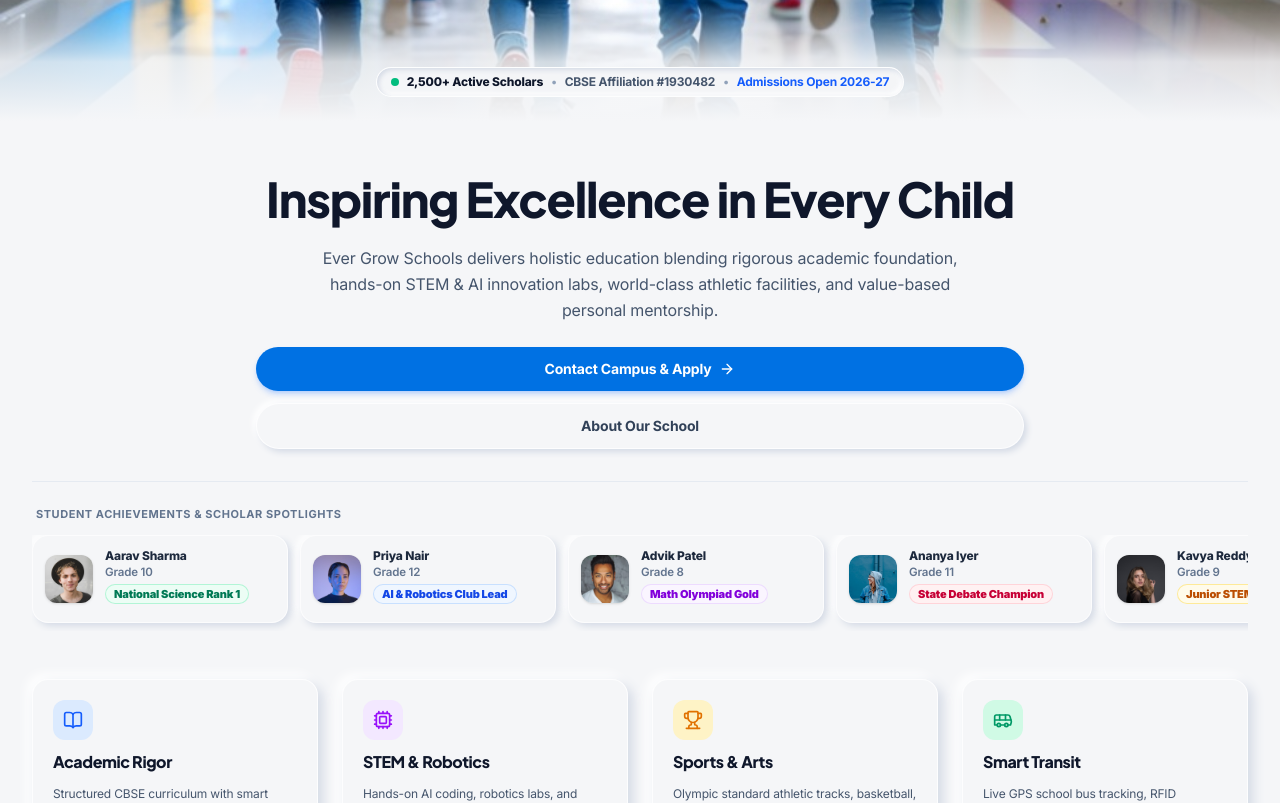
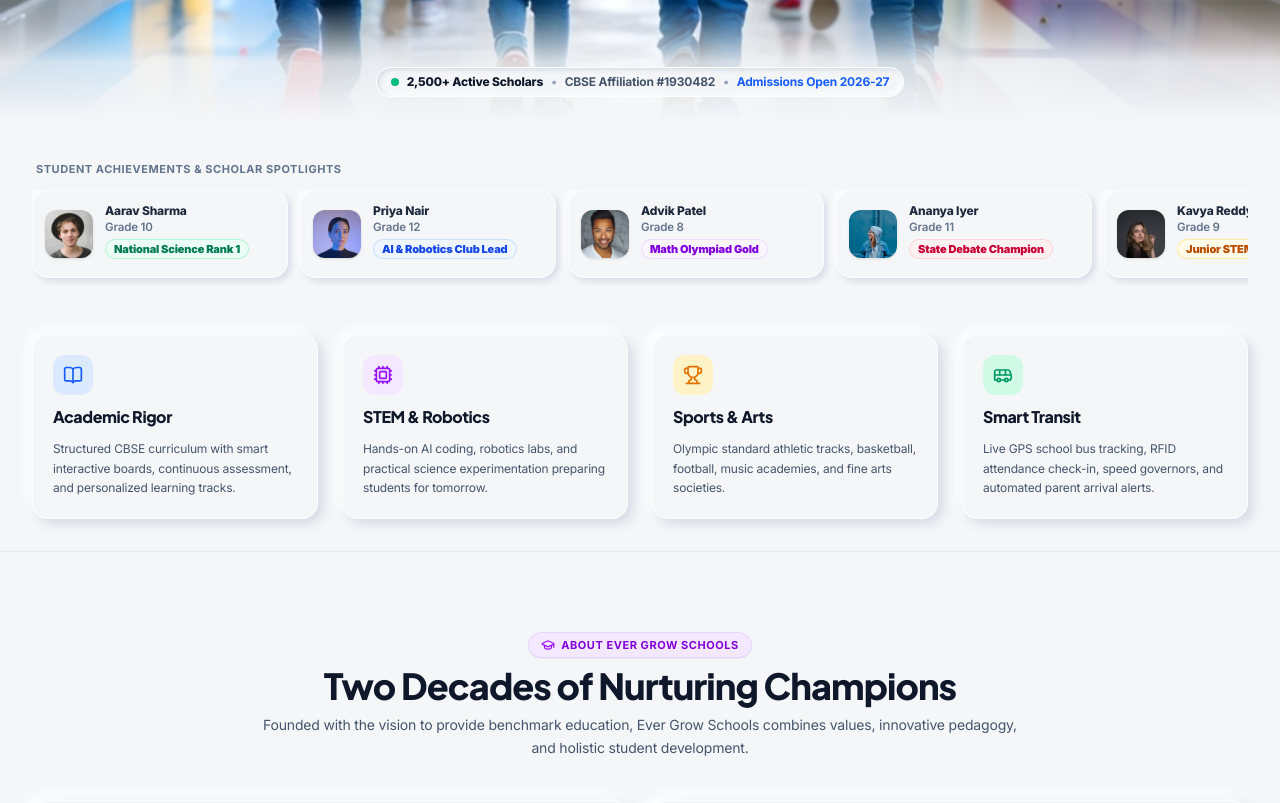
Before and after one commit to adrxnjr/the_erp, a React (Vite) app in the folder frontend/: page / in a window 1280 px wide. Shown: the part 560-1363 px from the top of the page. Built offline with nearby package versions, Linux system fonts and the light colour scheme.

Commit message:
fix(landing): remove hero headline and dual action buttons

```diff
--- a/frontend/src/pages/LandingPage.tsx
+++ b/frontend/src/pages/LandingPage.tsx
@@ -18,7 +18,6 @@ import {
   Trophy,
   Send,
   Clock,
-  ArrowRight,
 } from 'lucide-react';
 import logoImg from '../assets/logo.png';
 import heroStudentsImg from '../assets/hero-students.jpg';
@@ -299,36 +298,10 @@ export const LandingPage: React.FC<LandingPageProps> = ({ initialOpenLogin = fal
           </div>
         </div>
 
-        {/* Hero Headline & Intro Box */}
-        <div className="max-w-7xl mx-auto px-4 sm:px-6 lg:px-8 py-8 sm:py-12">
-          <div className="text-center max-w-3xl mx-auto space-y-4">
-            <h1 className="text-2xl xs:text-3xl sm:text-4xl md:text-5xl font-black text-slate-900 tracking-tight leading-tight">
-              Inspiring Excellence in Every Child
-            </h1>
-            <p className="text-xs sm:text-sm md:text-base text-slate-600 leading-relaxed max-w-2xl mx-auto">
-              Ever Grow Schools delivers holistic education blending rigorous academic foundation, hands-on STEM & AI innovation labs, world-class athletic facilities, and value-based personal mentorship.
-            </p>
-
-            {/* Quick Action Buttons: Mobile full-width stack with 44px touch targets */}
-            <div className="pt-2 flex flex-col xs:flex-row items-stretch xs:items-center justify-center gap-3 w-full max-w-md mx-auto sm:max-w-none">
-              <button
-                onClick={() => scrollToSection('contact')}
-                className="w-full xs:w-auto px-6 py-3 rounded-full bg-[#0071E3] hover:bg-blue-600 text-white text-xs sm:text-sm font-bold shadow-md shadow-blue-500/25 flex items-center justify-center gap-2 cursor-pointer transition-all active:scale-98 min-h-[44px]"
-              >
-                <span>Contact Campus & Apply</span>
-                <ArrowRight className="w-4 h-4" />
-              </button>
-              <button
-                onClick={() => scrollToSection('about')}
-                className="w-full xs:w-auto px-6 py-3 rounded-full bg-[#F5F6F8] hover:bg-white text-slate-700 text-xs sm:text-sm font-bold shadow-[3px_3px_6px_#D4DAE5,-3px_-3px_6px_#FFFFFF] border border-white/80 cursor-pointer transition-all active:scale-98 min-h-[44px]"
-              >
-                About Our School
-              </button>
-            </div>
-          </div>
-
+        {/* Student Showcase & Core Pillars Area */}
+        <div className="max-w-7xl mx-auto px-4 sm:px-6 lg:px-8 py-6 sm:py-8">
           {/* Continuous Student Showcase Ticker with touch-swipe snap */}
-          <div className="mt-8 pt-6 border-t border-slate-200/80">
+          <div className="pt-2">
             <div className="flex items-center justify-between mb-3 px-1">
               <span className="text-[11px] font-bold uppercase tracking-wider text-slate-500">
                 Student Achievements & Scholar Spotlights
```
